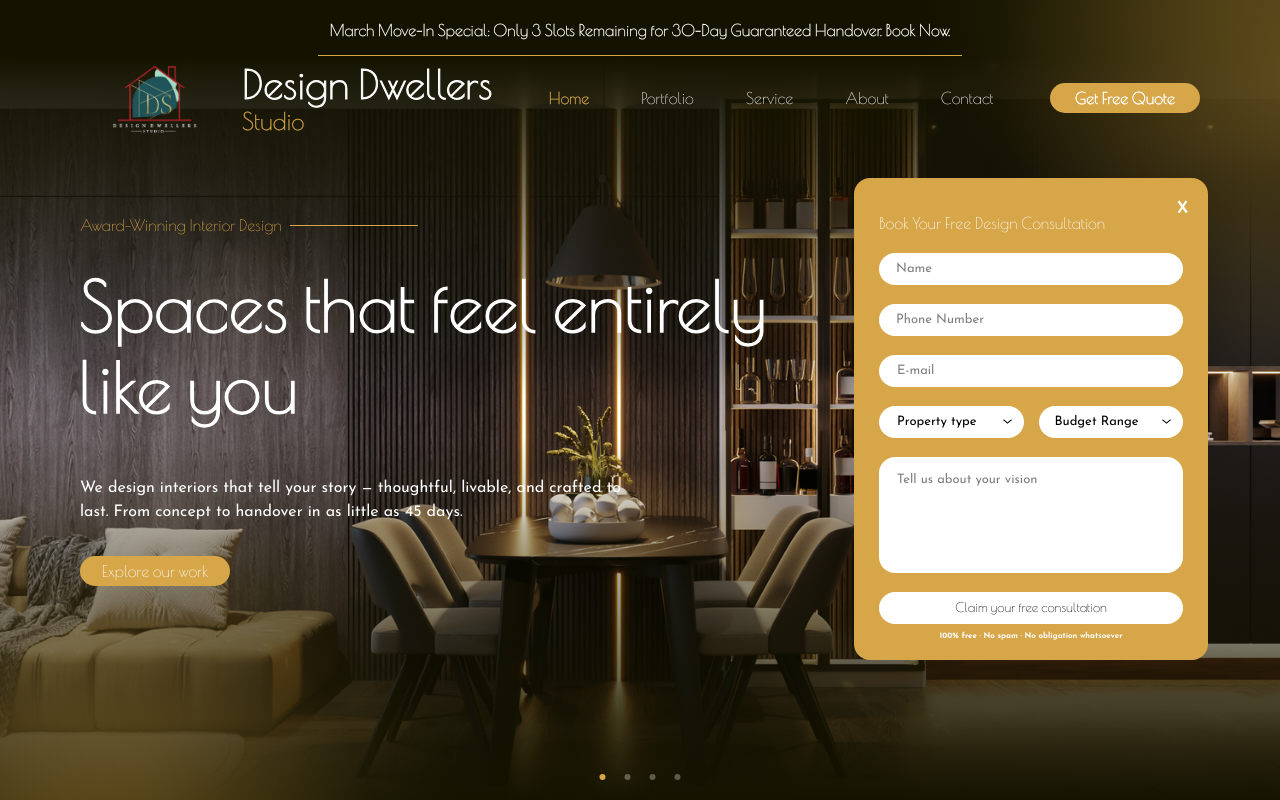
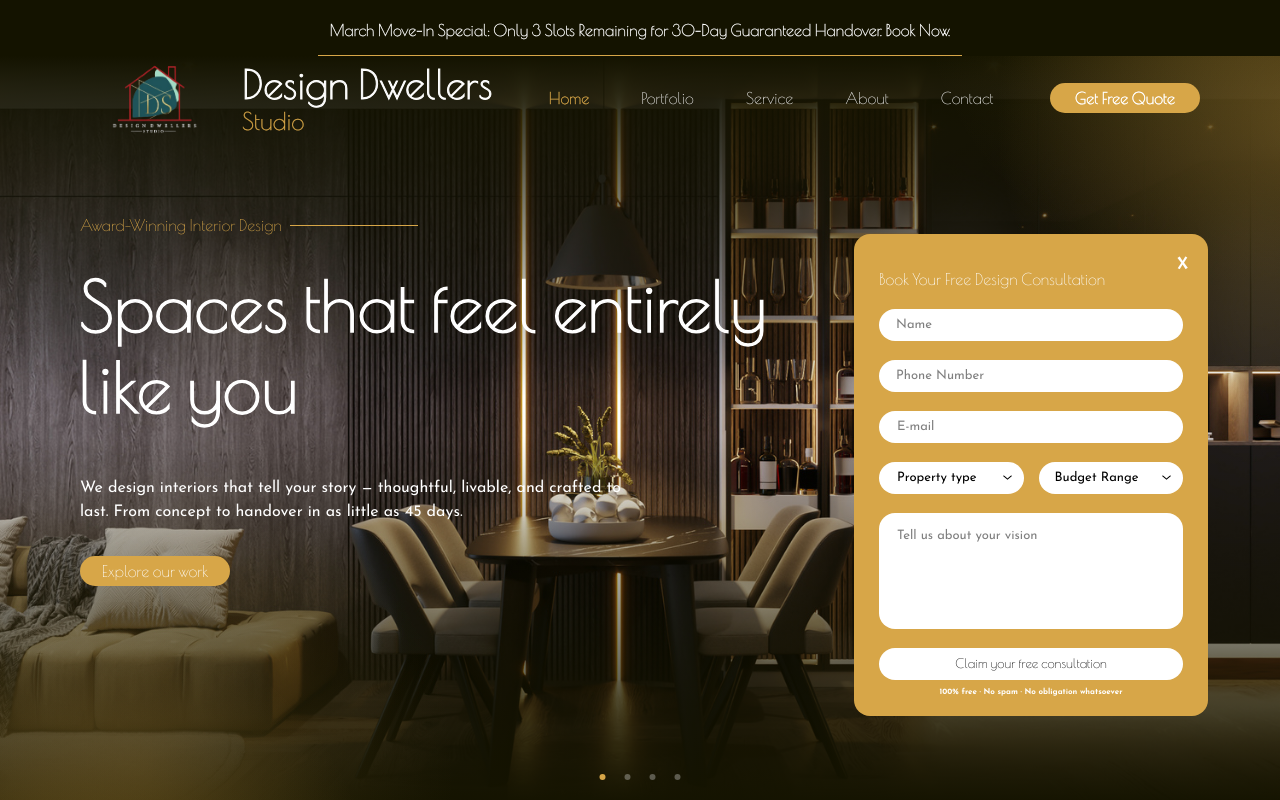
Before and after one commit to kanak7777soni/DesignDwellers, a Next.js app: page / in a window 1280 px wide. Shown: the top 800 px of the page. Built offline with nearby package versions, Linux system fonts and the light colour scheme.

Commit message:
Fix consultation card: scroll behavior, z-index, global layout

```diff
--- a/src/app/about/page.tsx
+++ b/src/app/about/page.tsx
@@ -1,8 +1,6 @@
 'use client';
 import Image from 'next/image';
 import Link from 'next/link';
-import TopBanner from '@/components/TopBanner';
-import Navbar from '@/components/Navbar';
 import Footer from '@/components/Footer';
 import ContactForm from '@/components/ContactForm';
 import GlowEffects from '@/components/GlowEffects';
@@ -111,9 +109,6 @@ export default function AboutPage() {
         { top: 3075, left: 1070, width: 628, height: 628 },
         { top: 4150, left: 1096, width: 628, height: 628 },
       ]} zIndex={2} />
-      <TopBanner />
-      <Navbar activePage="About" />
-
       {/* ============ HERO + STATS: Two-column layout ============ */}
       <section className="w-full" style={{ paddingTop: '200px' }}>
         <div className="max-w-[1440px] mx-auto relative" style={{ paddingLeft: '80px', paddingRight: '80px' }}>
--- a/src/app/contact/page.tsx
+++ b/src/app/contact/page.tsx
@@ -1,8 +1,6 @@
 'use client';
 import { useState } from 'react';
 import Link from 'next/link';
-import TopBanner from '@/components/TopBanner';
-import Navbar from '@/components/Navbar';
 import Footer from '@/components/Footer';
 import ContactForm from '@/components/ContactForm';
 import GlowEffects from '@/components/GlowEffects';
@@ -44,9 +42,6 @@ export default function ContactPage() {
         { top: 1483, left: 353, width: 628, height: 628 },
         { top: 2288, left: 1096, width: 628, height: 628 },
       ]} zIndex={2} />
-      <TopBanner />
-      <Navbar activePage="Contact" />
-
       {/* ============ HERO SECTION ============ */}
       <section className="w-full" style={{ paddingTop: '200px' }}>
         <div className="max-w-[1440px] mx-auto" style={{ paddingLeft: '80px', paddingRight: '80px' }}>
--- a/src/app/page.tsx
+++ b/src/app/page.tsx
@@ -1,7 +1,5 @@
 'use client';
 import { useEffect } from 'react';
-import TopBanner from "@/components/TopBanner";
-import Navbar from "@/components/Navbar";
 import Hero from "@/components/Hero";
 import GlowEffects from "@/components/GlowEffects";
 import TrustBadges from "@/components/TrustBadges";
@@ -39,8 +37,6 @@ export default function Home() {
         { top: 5633, left: 356, width: 628, height: 628 },
         { top: 6421, left: 1096, width: 628, height: 628 },
       ]} zIndex={2} />
-      <TopBanner />
-      <Navbar />
       <Hero />
       <TrustBadges />
       <Stats />
--- a/src/app/portfolio/page.tsx
+++ b/src/app/portfolio/page.tsx
@@ -2,8 +2,6 @@
 import { useState } from 'react';
 import Image from 'next/image';
 import Link from 'next/link';
-import TopBanner from '@/components/TopBanner';
-import Navbar from '@/components/Navbar';
 import Footer from '@/components/Footer';
 import GlowEffects from '@/components/GlowEffects';
 
@@ -191,9 +189,6 @@ export default function PortfolioPage() {
         { top: 3639, left: 631, width: 628, height: 628 },
         { top: 4539, left: 1096, width: 628, height: 628 },
       ]} />
-      <TopBanner />
-      <Navbar activePage="Portfolio" />
-
       {/* Content area - starts after banner (56px) + nav (84px) = 140px */}
       <div className="max-w-[1440px] mx-auto" style={{ paddingTop: '140px' }}>
         {/* Hero section */}
--- a/src/app/portfolio/project/page.tsx
+++ b/src/app/portfolio/project/page.tsx
@@ -1,7 +1,5 @@
 import Image from 'next/image';
 import Link from 'next/link';
-import TopBanner from '@/components/TopBanner';
-import Navbar from '@/components/Navbar';
 import Footer from '@/components/Footer';
 import GlowEffects from '@/components/GlowEffects';
 
@@ -36,9 +34,6 @@ export default function IndividualPortfolioPage() {
         { top: -244, left: 1076, width: 628, height: 633 },
         { top: 807, left: 122, width: 1197, height: 378 },
       ]} />
-      <TopBanner />
-      <Navbar activePage="Portfolio" />
-
       <div className="max-w-[1440px] mx-auto" style={{ paddingTop: '186px' }}>
         {/* Hero Images */}
         <div className="flex" style={{ paddingLeft: '73px', paddingRight: '73px', gap: '37px', marginBottom: '42px' }}>
--- a/src/app/service/page.tsx
+++ b/src/app/service/page.tsx
@@ -1,7 +1,5 @@
 import Image from 'next/image';
 import Link from 'next/link';
-import TopBanner from '@/components/TopBanner';
-import Navbar from '@/components/Navbar';
 import Footer from '@/components/Footer';
 import GlowEffects from '@/components/GlowEffects';
 
@@ -127,9 +125,6 @@ export default function ServicePage() {
         { top: 2792, left: 898, width: 628, height: 633 },
         { top: 3185, left: -3, width: 1440, height: 985 },
       ]} />
-      <TopBanner />
-      <Navbar activePage="Service" />
-
       <div className="max-w-[1440px] mx-auto relative" style={{ paddingTop: '159px' }}>
 
         {/* ─── Section 1: Hero / What We Offer ─── */}
--- a/src/components/ClientProviders.tsx
+++ b/src/components/ClientProviders.tsx
@@ -1,12 +1,18 @@
 'use client';
 import { ConsultationProvider } from '@/context/ConsultationContext';
 import ConsultationCard from '@/components/ConsultationCard';
+import TopBanner from '@/components/TopBanner';
+import Navbar from '@/components/Navbar';
 
 export default function ClientProviders({ children }: { children: React.ReactNode }) {
   return (
     <ConsultationProvider>
-      {children}
-      <ConsultationCard />
+      <TopBanner />
+      <Navbar />
+      <div style={{ position: 'relative' }}>
+        {children}
+        <ConsultationCard />
+      </div>
     </ConsultationProvider>
   );
 }
--- a/src/components/ConsultationCard.tsx
+++ b/src/components/ConsultationCard.tsx
@@ -23,14 +23,14 @@ export default function ConsultationCard() {
   return (
     <div
       style={{
-        position: 'fixed',
+        position: 'absolute',
         right: '72px',
         top: '178px',
         width: '354px',
         background: '#D7A648',
         borderRadius: '16px',
         padding: '36px 25px 20px',
-        zIndex: 100,
+        zIndex: 40,
       }}
     >
       {/* Close X */}
--- a/src/components/Navbar.tsx
+++ b/src/components/Navbar.tsx
@@ -1,10 +1,18 @@
 'use client';
 import { useState, useEffect } from 'react';
+import { usePathname } from 'next/navigation';
 import Link from 'next/link';
 import Image from 'next/image';
 import { useConsultation } from '@/context/ConsultationContext';
 
-export default function Navbar({ activePage = 'Home' }: { activePage?: string }) {
+export default function Navbar() {
+  const pathname = usePathname();
+  const activePage = pathname === '/' ? 'Home'
+    : pathname.startsWith('/portfolio') ? 'Portfolio'
+    : pathname === '/service' ? 'Service'
+    : pathname === '/about' ? 'About'
+    : pathname === '/contact' ? 'Contact'
+    : '';
   const consultation = useConsultation();
   const [scrolled, setScrolled] = useState(false);
   const [menuOpen, setMenuOpen] = useState(false);
```
